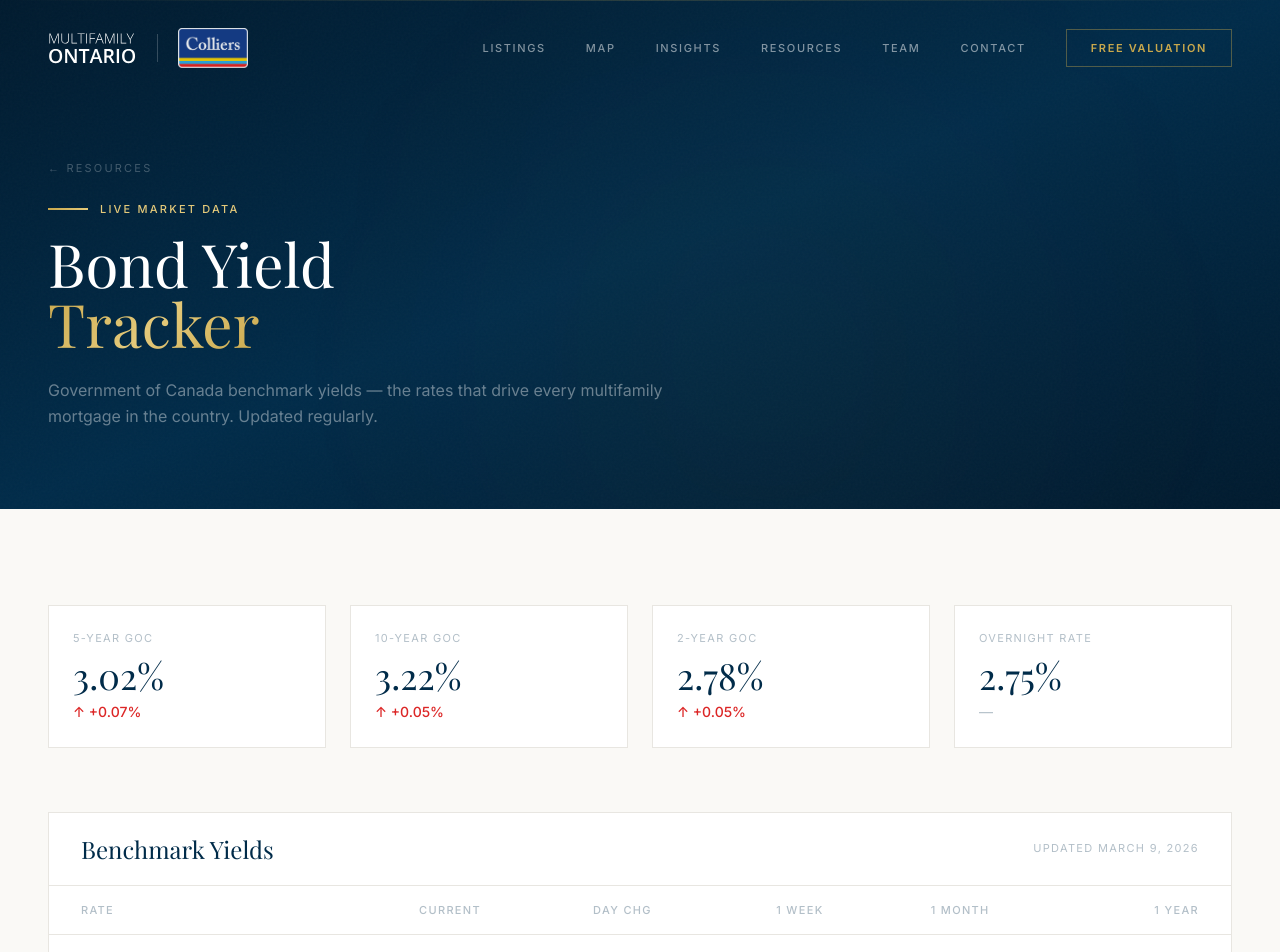
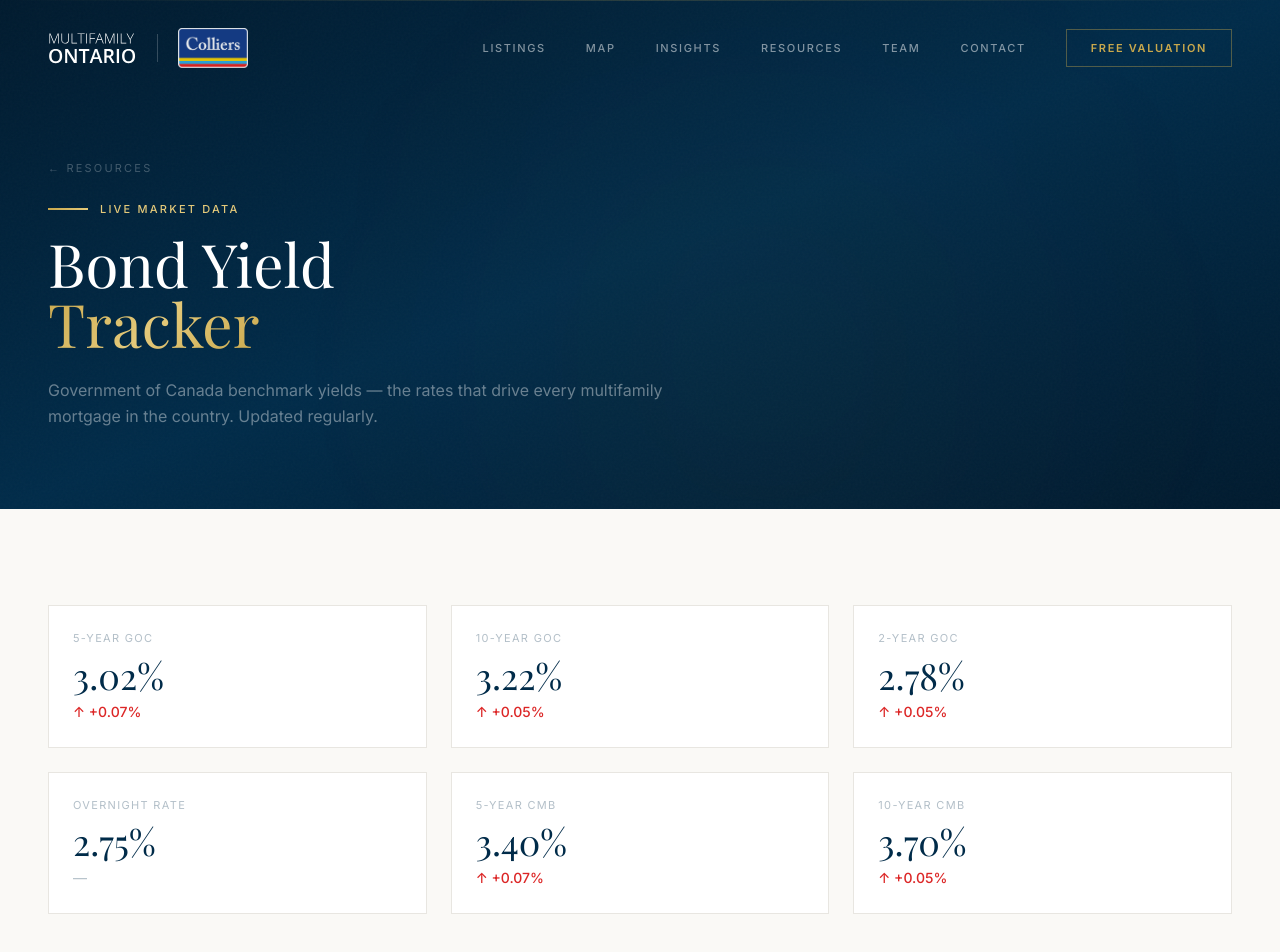
Before and after one commit to markellison181-ctrl/onmultifamily, a Next.js app: page /resources/bond-yields in a window 1280 px wide. Shown: the top 952 px of the page. Built offline with nearby package versions, Linux system fonts and the light colour scheme; a web font is replaced by a local one.

Commit message:
Replace emoji with SVG icons on Resources, add CMB 5yr/10yr to bond yields

```diff
--- a/src/components/BondYieldTracker.tsx
+++ b/src/components/BondYieldTracker.tsx
@@ -64,6 +64,26 @@ const yields: YieldData[] = [
     yearAgo: 5.00,
     description: 'Bank of Canada\'s policy rate. Directly influences variable-rate mortgages and the cost of floating-rate bridge and construction debt.',
   },
+  {
+    label: '5-Year CMB',
+    ticker: 'CMB 5YR',
+    current: 3.40,
+    prevClose: 3.33,
+    weekAgo: 3.29,
+    monthAgo: 3.27,
+    yearAgo: 3.01,
+    description: 'Canada Mortgage Bond 5-year yield (GoC 5Y + ~38bps spread). The direct benchmark for CMHC-insured 5-year fixed multifamily mortgage pricing.',
+  },
+  {
+    label: '10-Year CMB',
+    ticker: 'CMB 10YR',
+    current: 3.70,
+    prevClose: 3.65,
+    weekAgo: 3.62,
+    monthAgo: 3.58,
+    yearAgo: 3.33,
+    description: 'Canada Mortgage Bond 10-year yield (GoC 10Y + ~48bps spread). The benchmark for CMHC MLI Select and long-term insured mortgage rates.',
+  },
 ]
 
 const cmbSpreads = [
@@ -121,7 +141,7 @@ export default function BondYieldTracker() {
       <section className="bg-cream py-16 sm:py-24">
         <div className="max-w-7xl mx-auto px-6 md:px-12">
           {/* Summary Bar */}
-          <div className="grid grid-cols-2 md:grid-cols-4 gap-4 sm:gap-6 mb-12 sm:mb-16">
+          <div className="grid grid-cols-2 md:grid-cols-3 gap-4 sm:gap-6 mb-12 sm:mb-16">
             {yields.map((y) => (
               <div key={y.ticker} className="bg-white border border-soft-gray p-5 sm:p-6">
                 <p className="text-[11px] tracking-wide-custom uppercase text-navy/30 mb-2">{y.label}</p>
--- a/src/components/ResourcesHub.tsx
+++ b/src/components/ResourcesHub.tsx
@@ -1,6 +1,34 @@
 'use client'
 
 import React from 'react'
+
+const CalculatorIcon = () => (
+  <svg className="w-10 h-10 text-navy/25 group-hover:text-gold transition-colors duration-500" fill="none" viewBox="0 0 40 40" stroke="currentColor" strokeWidth={1.2}>
+    <rect x="8" y="4" width="24" height="32" rx="2" />
+    <rect x="12" y="8" width="16" height="6" rx="1" fill="currentColor" opacity="0.15" />
+    <circle cx="15" cy="20" r="1.5" fill="currentColor" />
+    <circle cx="20" cy="20" r="1.5" fill="currentColor" />
+    <circle cx="25" cy="20" r="1.5" fill="currentColor" />
+    <circle cx="15" cy="26" r="1.5" fill="currentColor" />
+    <circle cx="20" cy="26" r="1.5" fill="currentColor" />
+    <circle cx="25" cy="26" r="1.5" fill="currentColor" />
+    <rect x="15" y="31" width="10" height="2" rx="0.5" fill="currentColor" opacity="0.3" />
+  </svg>
+)
+
+const ChartIcon = () => (
+  <svg className="w-10 h-10 text-navy/25 group-hover:text-gold transition-colors duration-500" fill="none" viewBox="0 0 40 40" stroke="currentColor" strokeWidth={1.2}>
+    <path d="M6 34h28" />
+    <path d="M6 6v28" />
+    <path d="M10 28l6-8 5 4 5-10 4-2 4 6" strokeWidth={1.5} strokeLinecap="round" strokeLinejoin="round" />
+    <circle cx="10" cy="28" r="1.5" fill="currentColor" opacity="0.3" />
+    <circle cx="16" cy="20" r="1.5" fill="currentColor" opacity="0.3" />
+    <circle cx="21" cy="24" r="1.5" fill="currentColor" opacity="0.3" />
+    <circle cx="26" cy="14" r="1.5" fill="currentColor" opacity="0.3" />
+    <circle cx="30" cy="12" r="1.5" fill="currentColor" opacity="0.3" />
+    <circle cx="34" cy="18" r="1.5" fill="currentColor" opacity="0.3" />
+  </svg>
+)
 
 const primaryTools = [
   {
@@ -8,14 +36,14 @@ const primaryTools = [
     description: 'Size your insured mortgage instantly. DSCR and LTV constraints, MLI Select credit scenarios, insurance premiums, and amortization modeling.',
     href: '/resources/cmhc-calculator/',
     tag: 'Calculator',
-    icon: '📊',
+    Icon: CalculatorIcon,
   },
   {
     title: 'Bond Yield Tracker',
     description: 'Live Government of Canada benchmark yields — the rates that drive every multifamily mortgage in the country. Updated regularly with CMB spreads.',
     href: '/resources/bond-yields/',
     tag: 'Live Data',
-    icon: '📈',
+    Icon: ChartIcon,
   },
 ]
 
@@ -87,7 +115,7 @@ export default function ResourcesHub() {
                 <div className="absolute top-0 right-0 w-24 h-24 bg-gradient-to-bl from-gold/5 to-transparent" />
 
                 <div className="flex items-start justify-between mb-6 sm:mb-8">
-                  <span className="text-4xl">{tool.icon}</span>
+                  <tool.Icon />
                   <span className="text-[10px] tracking-[0.2em] uppercase text-navy/25 border border-navy/10 px-3 py-1 font-medium">
                     {tool.tag}
                   </span>
```
